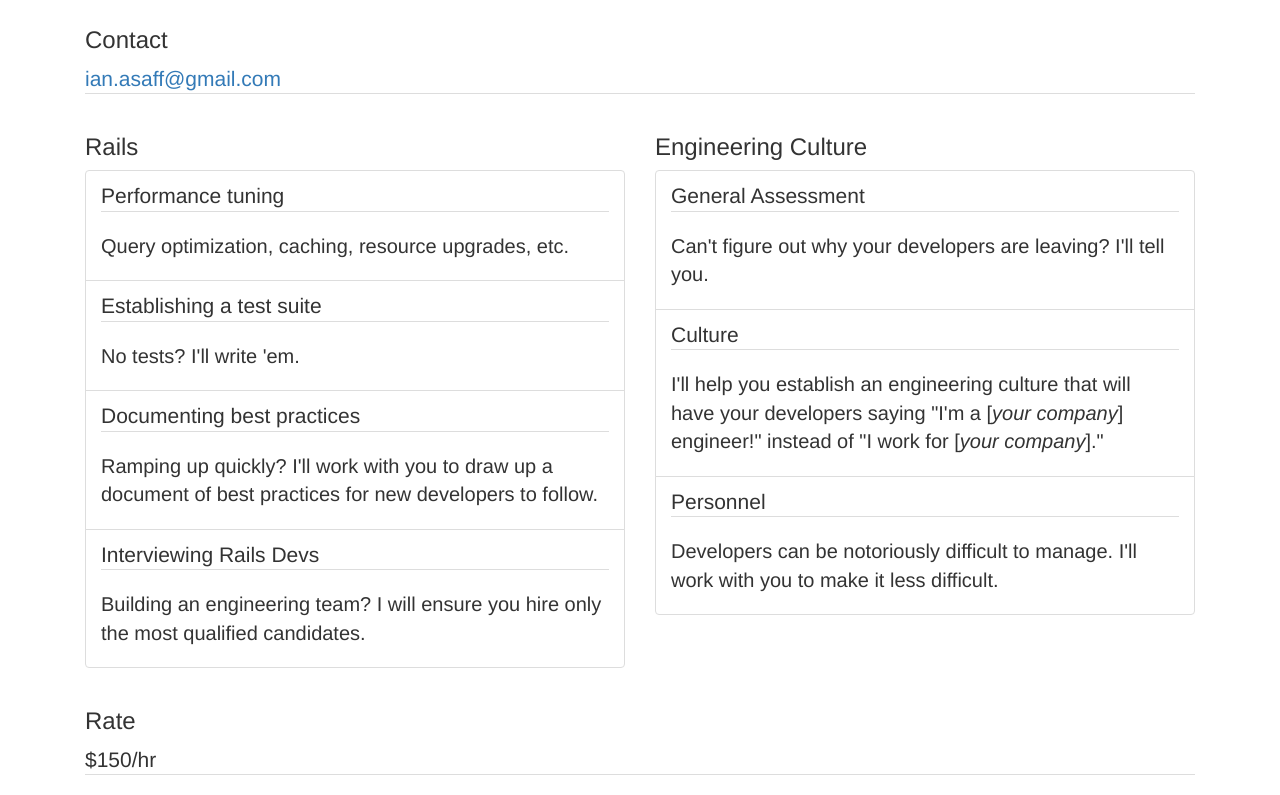
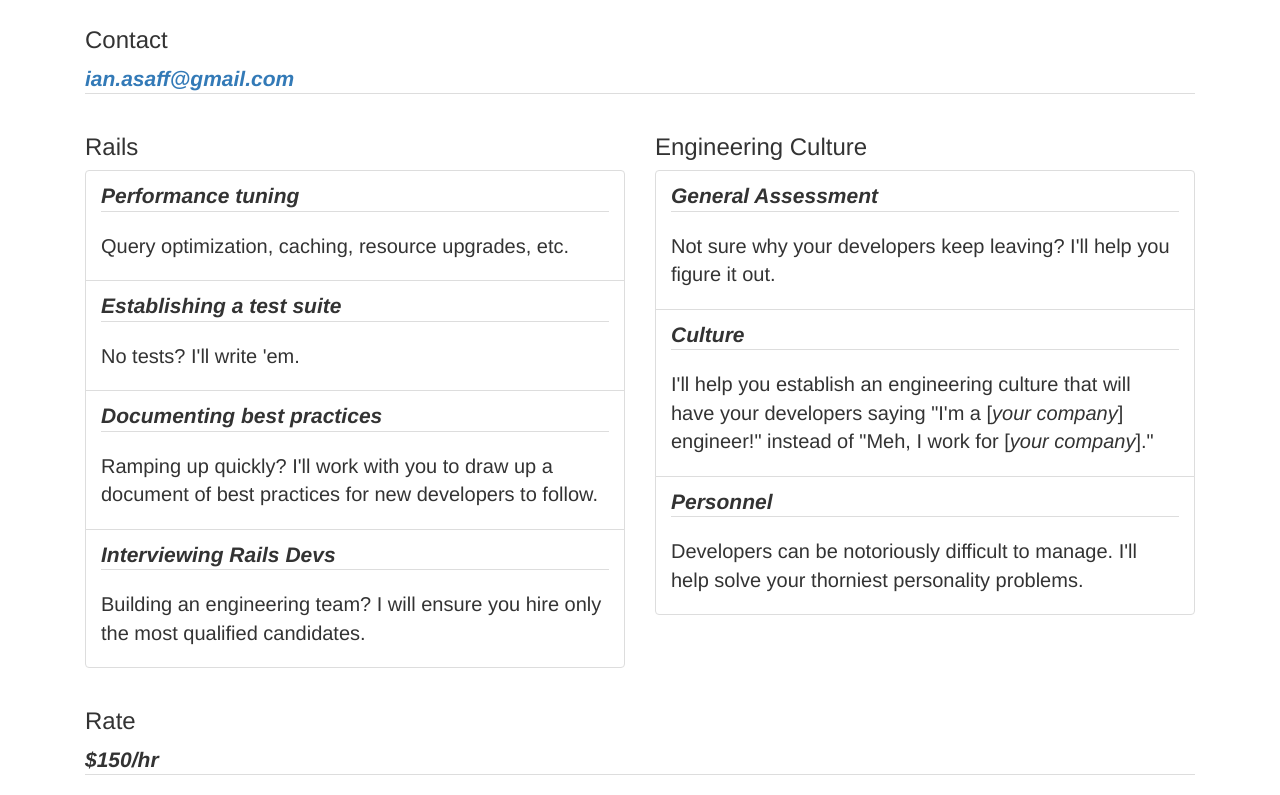
Before and after one commit to montague/montague.github.com, a plain HTML site: page index.html in a window 1280 px wide. Shown: the part 102-897 px from the top of the page. Drawn offline with nearby package versions, Linux system fonts and the light colour scheme.

Commit message:
update content

```diff
--- a/css/custom.css
+++ b/css/custom.css
@@ -6,4 +6,6 @@
 }
 p.lead {
   border-bottom: 1px solid #ddd;
+  font-style: italic;
+  font-weight: bold;
 }
--- a/index.html
+++ b/index.html
@@ -64,19 +64,19 @@
         <ul class="list-group">
           <li class="list-group-item">
             <p class="lead">General Assessment</p>
-            <p>Can't figure out why your developers are leaving? I'll tell you.</p>
+            <p>Not sure why your developers keep leaving? I'll help you figure it out.</p>
           </li>
           <li class="list-group-item">
             <p class="lead">Culture</p>
             <p>
               I'll help you establish an engineering culture that will have your developers saying
-              "I'm a [<em>your company</em>] engineer!" instead of "I work for [<em>your company</em>]."
+              "I'm a [<em>your company</em>] engineer!" instead of "Meh, I work for [<em>your company</em>]."
             </p>
           </li>
           <li class="list-group-item">
             <p class="lead">Personnel</p>
             <p>
-              Developers can be notoriously difficult to manage. I'll work with you to make it less difficult.
+              Developers can be notoriously difficult to manage. I'll help solve your thorniest personality problems.
             </p>
           </li>
         </ul>
```
